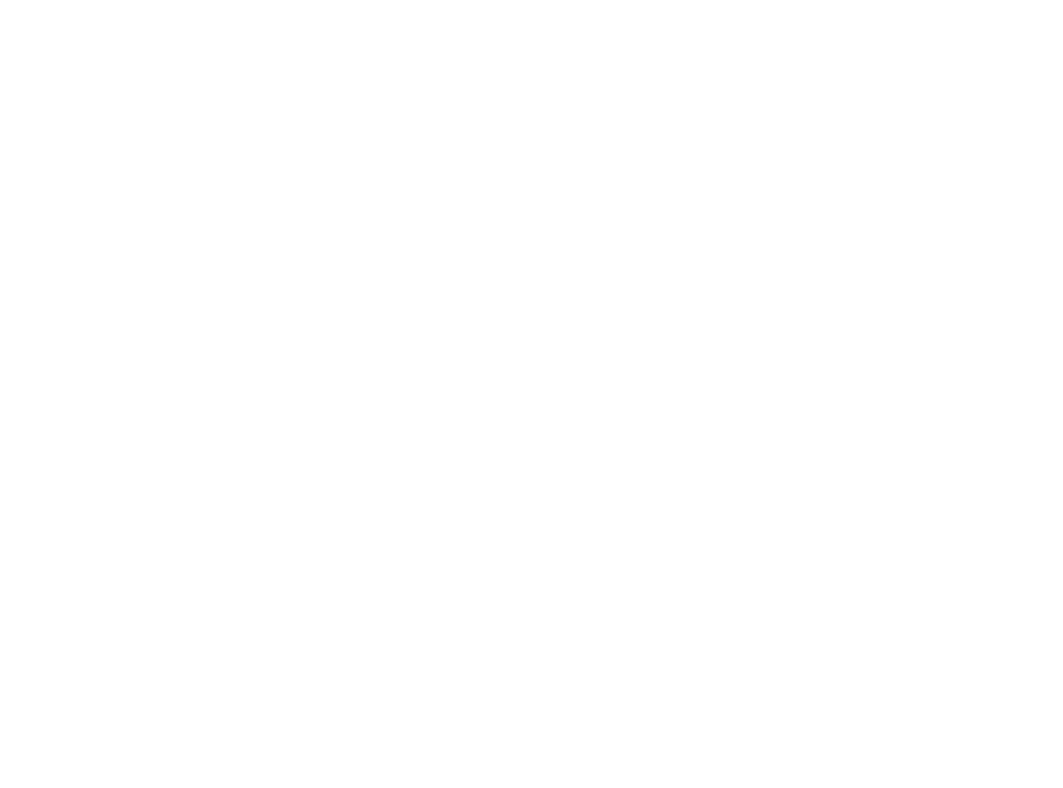
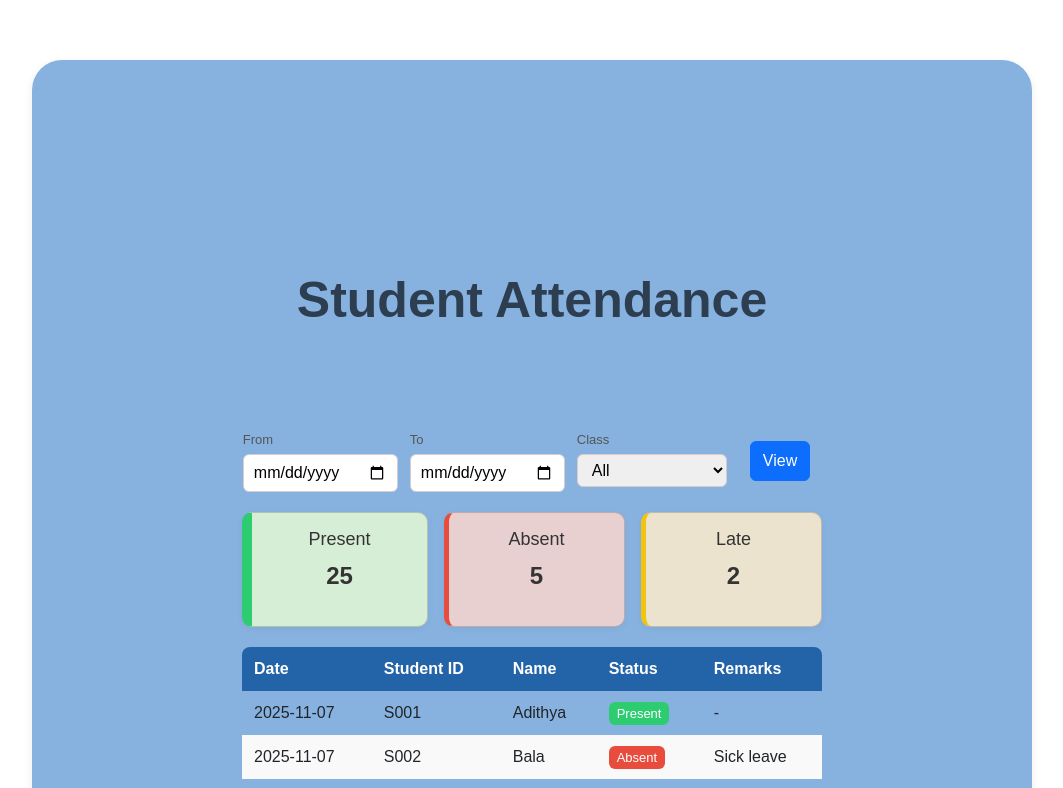
Before and after one commit to SuthaMary0309/SMART_SMSUI, an Angular app: page /attendance in a window 1280 px wide. Before the commit this address led to /. Shown: the top 788 px of the page, without its empty margins (108-1171 px from the left). Built offline with nearby package versions, Linux system fonts and the light colour scheme.

Commit message:
Attendance Page

```diff
--- a/angular.json
+++ b/angular.json
@@ -25,8 +25,13 @@
               }
             ],
             "styles": [
+              "node_modules/bootstrap/dist/css/bootstrap.min.css",
               "src/styles.css"
+            ],
+            "scripts": [
+              "node_modules/bootstrap/dist/js/bootstrap.bundle.min.js"
             ]
+
           },
           "configurations": {
             "production": {
--- a/package.json
+++ b/package.json
@@ -28,6 +28,8 @@
     "@angular/forms": "^20.3.0",
     "@angular/platform-browser": "^20.3.0",
     "@angular/router": "^20.3.0",
+    "@popperjs/core": "^2.11.8",
+    "bootstrap": "^5.3.8",
     "rxjs": "~7.8.0",
     "tslib": "^2.3.0",
     "zone.js": "~0.15.0"
--- a/src/app/app.routes.ts
+++ b/src/app/app.routes.ts
@@ -4,6 +4,7 @@ import { LoginComponent} from './components/login/login';
 import { RegisterComponent} from './components/register/register';
 import { StudentDashboardComponent } from './student-dashboard/student-dashboard';
 import { StudentProfile } from './student-profile/student-profile';
+import { Attendance } from './components/student-dashboard/attendance/attendance';
 
 export const routes: Routes = [
   { path: '', redirectTo: 'login', pathMatch: 'full' },
@@ -11,6 +12,8 @@ export const routes: Routes = [
   { path: 'register', component: RegisterComponent },
   { path: 'student-dasboard', component: StudentDashboardComponent},
   { path: 'student-profile', component: StudentProfile },
+  { path: 'attendance', component: Attendance }
+
 ];
 
 @NgModule({
--- a/src/app/app.ts
+++ b/src/app/app.ts
@@ -3,10 +3,11 @@ import { RouterOutlet } from '@angular/router';
 import { LoginComponent } from "./components/login/login";
 import { RegisterComponent } from "./components/register/register";
 import { StudentDashboardComponent } from "./student-dashboard/student-dashboard";
+import { Attendance } from "./components/student-dashboard/attendance/attendance";
 
 @Component({
   selector: 'app-root',
-  imports: [RegisterComponent, RouterOutlet, StudentDashboardComponent],
+  imports: [RegisterComponent, RouterOutlet, StudentDashboardComponent, Attendance],
   templateUrl: './app.html',
   styleUrl: './app.css',
 })
--- a/src/app/components/login/login.ts
+++ b/src/app/components/login/login.ts
@@ -1,5 +1,6 @@
 import { Component } from '@angular/core';
 import { RegisterComponent } from "../register/register";
+
 
 @Component({
   selector: 'app-login',
--- /dev/null
+++ b/src/app/components/student-dashboard/attendance/attendance.css
@@ -0,0 +1,181 @@
+/* Container */
+.attendance-container {
+  max-width: 1000px;
+  margin: 60px auto;
+  padding: 210px;
+  background: #619ad7c1;
+  border-radius: 30px;
+  box-shadow: 0 3px 10px rgba(0, 0, 0, 0.08);
+  font-family: 'Poppins', sans-serif;
+}
+
+/* Full screen container */
+.attendance-page {
+  width: 100%;
+  height: 100vh;
+  background-color: #8bb8e8;
+  display: flex;
+  justify-content: center;
+  align-items: center;
+}
+/* Page Title */
+.page-title {
+  text-align: center;
+  font-size: 50px;
+  font-weight: 800;
+  margin-bottom: 100px;
+  color: #2c3e50;
+}
+
+/* Filter Section */
+.filter-section {
+  display: flex;
+  flex-wrap: wrap;
+  gap: 12px;
+  justify-content: center;
+  margin-bottom: 20px;
+}
+
+.filter-item {
+  display: flex;
+  flex-direction: column;
+}
+
+.filter-item label {
+  font-size: 13px;
+  color: #555;
+  margin-bottom: 4px;
+}
+
+.filter-item input,
+.filter-item select {
+  padding: 6px 10px;
+  border: 1px solid #d8cccc;
+  border-radius: 6px;
+  min-width: 150px;
+}
+
+.btn-view {
+  background: #3498db;
+  color: #fff;
+  border: none;
+  padding: px px;
+  border-radius: 4px;
+  cursor: pointer;
+  font-weight: 500;
+  transition: background 0.2s;
+}
+
+.btn-view:hover {
+  background: #2980b9;
+}
+
+/* Summary Cards */
+.summary-cards {
+  display: flex;
+  justify-content: space-around;
+  flex-wrap: wrap;
+  gap: 16px;
+  margin-bottom: 20px;
+}
+
+.card {
+  flex: 1;
+  min-width: 180px;
+  padding: 16px;
+  border-radius: 10px;
+  text-align: center;
+  color: #333;
+  box-shadow: 0 2px 6px rgba(0, 0, 0, 0.05);
+}
+
+.card h3 {
+  margin-bottom: 8px;
+  font-size: 18px;
+}
+
+.card p {
+  font-size: 24px;
+  font-weight: 600;
+}
+
+.card.present {
+  background: #d6eed6;
+  border-left: 10px solid #2ecc71;
+}
+
+.card.absent {
+  background: #e9d0d0;
+  border-left: 5px solid #e74c3c;
+}
+
+.card.late {
+  background: #ebe3ce;
+  border-left: 5px solid #f1c40f;
+}
+
+/* Table Section */
+.table-section {
+  overflow-x: auto;
+}
+
+table {
+  width: 100%;
+  border-collapse: collapse;
+  border-radius: 8px;
+  overflow: hidden;
+}
+
+thead {
+  background:#034b97c1;
+  color: #fff;
+}
+
+th,
+td {
+  padding: 10px 12px;
+  text-align: left;
+}
+
+tbody tr:nth-child(even) {
+  background: #f9f9f9;
+}
+
+tbody tr:hover {
+  background: #eef6fc;
+}
+
+.status {
+  padding: 4px 8px;
+  border-radius: 6px;
+  font-size: 13px;
+  font-weight: 500;
+}
+
+.status.present {
+  background: #2ecc71;
+  color: white;
+}
+
+.status.absent {
+  background: #e74c3c;
+  color: white;
+}
+
+.status.late {
+  background: #f1c40f;
+  color: black;
+}
+
+/* Responsive */
+@media (max-width: 768px) {
+  .filter-section {
+    flex-direction: column;
+    align-items: center;
+  }
+  .summary-cards {
+    flex-direction: column;
+    align-items: center;
+  }
+
+}
--- /dev/null
+++ b/src/app/components/student-dashboard/attendance/attendance.html
@@ -0,0 +1,89 @@
+<div class="attendance-container">
+  <h2 class="page-title">Student Attendance</h2>
+
+  <!-- Filter Section -->
+  <div class="filter-section">
+    <div class="filter-item">
+      <label>From</label>
+      <input type="date">
+    </div>
+    <div class="filter-item">
+      <label>To</label>
+      <input type="date">
+    </div>
+    <div class="filter-item">
+      <label>Class</label>
+      <select>
+        <option>All</option>
+        <option>Grade 1</option>
+        <option>Grade 2</option>
+        <option>Grade 3</option>
+        <option>Grade 4</option>
+        <option>Grade 5</option>
+        <option>Grade 6</option>
+        <option>Grade 7</option>
+        <option>Grade 8</option>
+        <option>Grade 9</option>
+        <option>Grade 10</option>
+        <option>Grade 11</option>
+        <option>Grade 12</option>
+
+      </select>
+    </div>
+    <button type="button" class="btn btn-primary" style="margin: 11px ;"  >View</button>
+  </div>
+
+  <!-- Summary Cards -->
+  <div class="summary-cards">
+    <div class="card present">
+      <h3>Present</h3>
+      <p>25</p>
+    </div>
+    <div class="card absent">
+      <h3>Absent</h3>
+      <p>5</p>
+    </div>
+    <div class="card late">
+      <h3>Late</h3>
+      <p>2</p>
+    </div>
+  </div>
+
+  <!-- Attendance Table -->
+  <div class="table-section">
+    <table>
+      <thead>
+        <tr>
+          <th>Date</th>
+          <th>Student ID</th>
+          <th>Name</th>
+          <th>Status</th>
+          <th>Remarks</th>
+        </tr>
+      </thead>
+      <tbody>
+        <tr>
+          <td>2025-11-07</td>
+          <td>S001</td>
+          <td>Adithya</td>
+          <td><span class="status present">Present</span></td>
+          <td>-</td>
+        </tr>
+        <tr>
+          <td>2025-11-07</td>
+          <td>S002</td>
+          <td>Bala</td>
+          <td><span class="status absent">Absent</span></td>
+          <td>Sick leave</td>
+        </tr>
+        <tr>
+          <td>2025-11-07</td>
+          <td>S003</td>
+          <td>Charan</td>
+          <td><span class="status late">Late</span></td>
+          <td>Bus delay</td>
+        </tr>
+      </tbody>
+    </table>
+  </div>
+</div>
--- a/src/app/student-dashboard/student-dashboard.html
+++ b/src/app/student-dashboard/student-dashboard.html
@@ -5,7 +5,7 @@
     <nav>
       <ul>
         <li class="active">🏠 Student Dashboard</li>
-        <li>📅 Attendance</li>
+        <li class="btn" (click)="goToAttendance()">📅 Attendance</li>
         <li>📊 Exams & Results</li>
         <li>🔔 Notifications</li>
         <li>📘 Reports</li>
--- a/src/app/student-dashboard/student-dashboard.ts
+++ b/src/app/student-dashboard/student-dashboard.ts
@@ -1,5 +1,6 @@
 import { Component } from '@angular/core';
 import { Router } from '@angular/router';
+
 
 @Component({
   selector: 'app-student-dashboard',
@@ -13,4 +14,13 @@ export class StudentDashboardComponent {
   goToProfile() {
     this.router.navigate(['/student-profile']);
   }
+
+  // goToAttendance() {
+  //   // navigate to attendance page without routerLink
+  //   this.router.navigate(['/attendance']);
+  // }
+
+  goToAttendance() {
+  window.location.href = '/attendance';
 }
+}
--- a/src/index.html
+++ b/src/index.html
@@ -5,7 +5,8 @@
   <title>SmartSmsSchool</title>
   <base href="/">
   <meta name="viewport" content="width=device-width, initial-scale=1">
-  <link rel="icon" type="image/x-icon" href="favicon.ico">
+  <link rel="icon" type="image/x-icon" href="https://images.wuzzuf-data.net/files/company_logo/Smart-School-Egypt-36257-1537730727-og.jpg
+  ">
 </head>
 <body>
   <app-root></app-root>
```
Also changed, not shown: src/app/components/student-dashboard/attendance/attendance.ts (added, +14 -0 lines), 2 other files (tests, documents, lock files or other folders).
